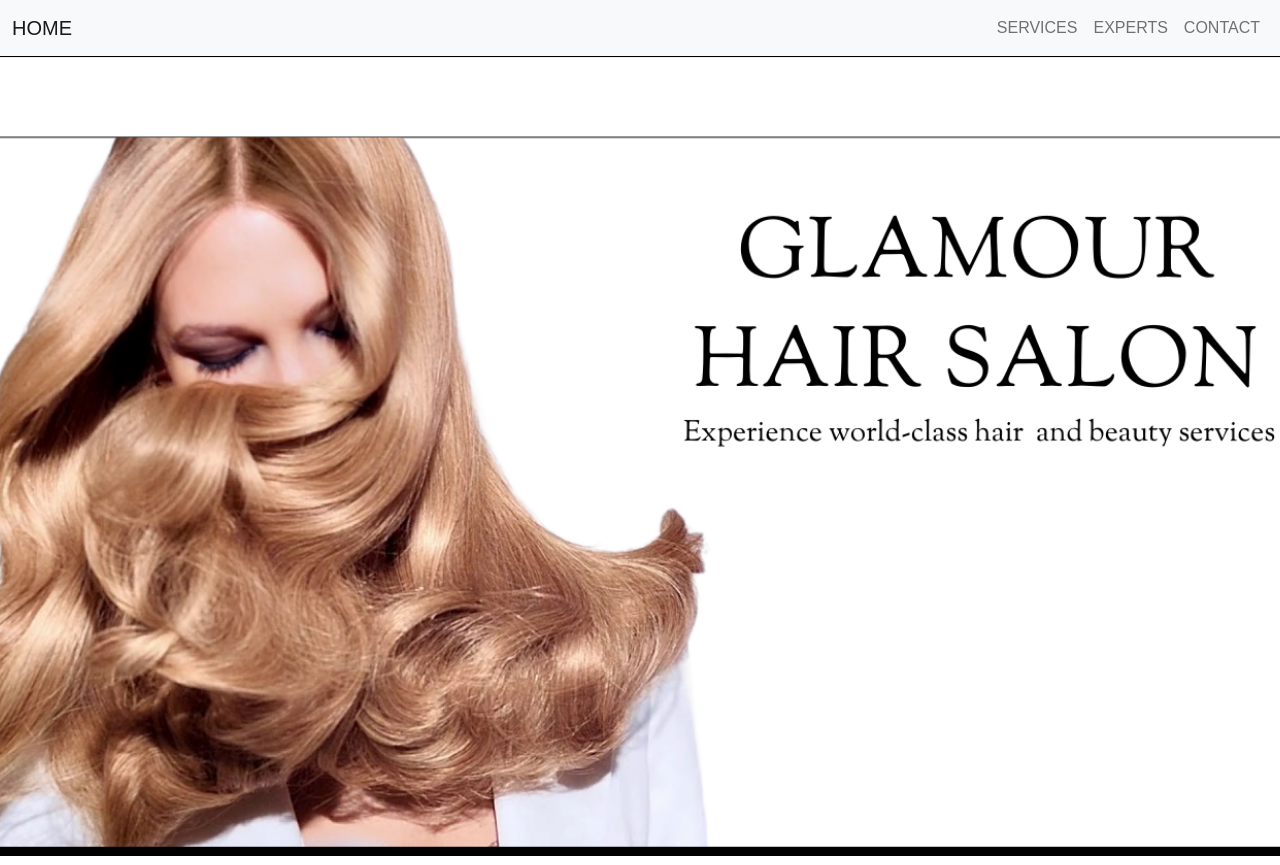
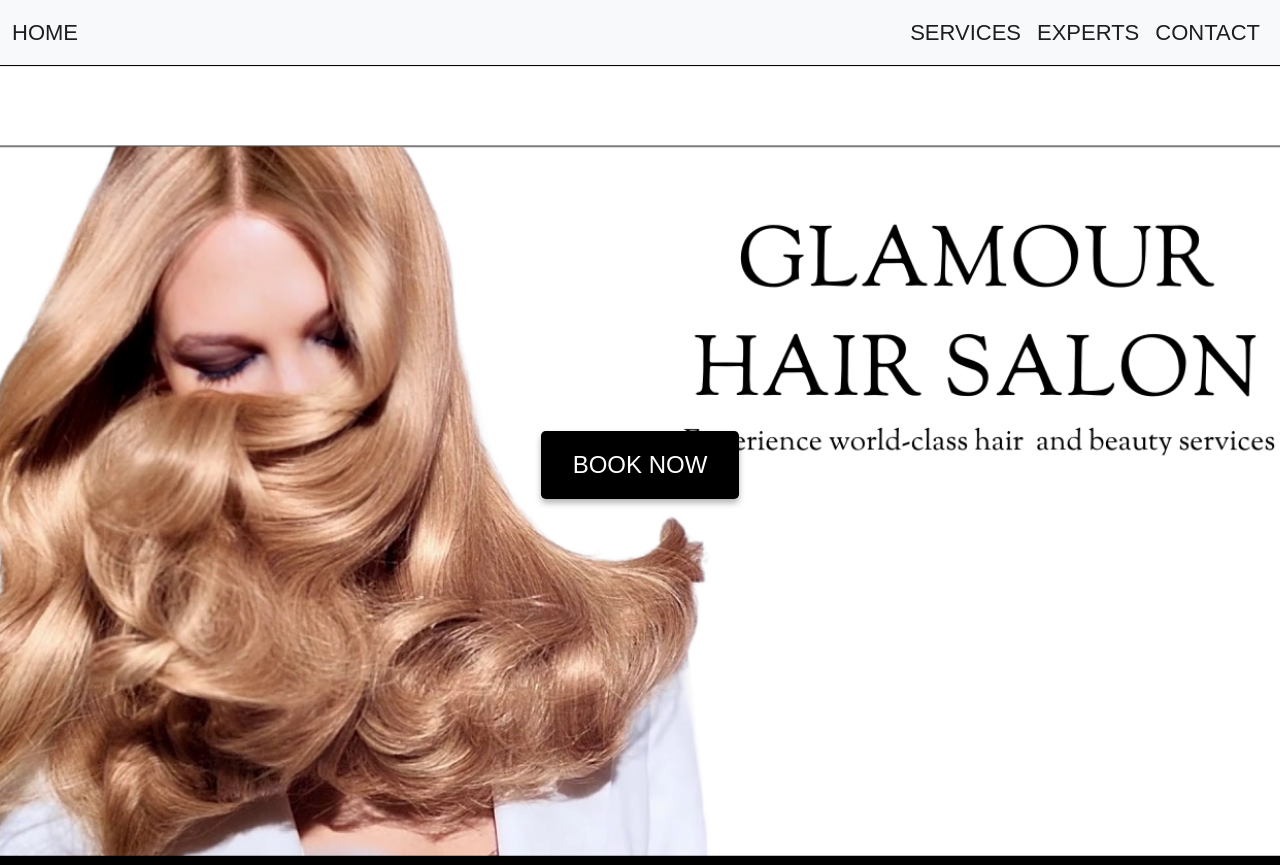
Before and after one commit to melaniedeiven/Home-Page, a plain HTML site: page index.html in a window 1280 px wide. Drawn offline with nearby package versions, Linux system fonts and the light colour scheme.

Commit message:
Update styles.css

```diff
--- a/styles.css
+++ b/styles.css
@@ -12,27 +12,31 @@ header {
     background: #000 url('assets/Home page background.png') no-repeat center center/cover;
 }
 
-header h1 {
-    font-size: 4rem;
-    margin-bottom: 0.5rem;
+header .btn-primary {
+    background-color: #000;
+    border: none;
+    padding: 1rem 2rem;
+    font-size: 1.5rem;
+    box-shadow: 0 4px 6px rgba(0,0,0,0.3);
+    color: #fff;
 }
 
-header p {
-    font-size: 1.5rem;
+.navbar-nav .nav-link {
+    font-family: 'Poppins', sans-serif;
+    font-size: 22px;
+    color: #1E1E1E !important;
 }
 
-header .btn-primary {
-    background-color: transparent;
-    border: none;
-    padding: 0.75rem 1.5rem;
-    font-size: 1.25rem;
+.navbar-nav .nav-link:hover {
+    color: #555 !important;
 }
 
-header .btn-primary img {
-    max-width: 100%;
-    height: auto;
+.navbar-brand {
+    font-family: 'Poppins', sans-serif;
+    font-size: 22px;
+    color: #1E1E1E !important;
 }
 
-.navbar-nav .nav-link img {
-    height: 24px;
+.navbar-brand:hover {
+    color: #555 !important;
 }
```
